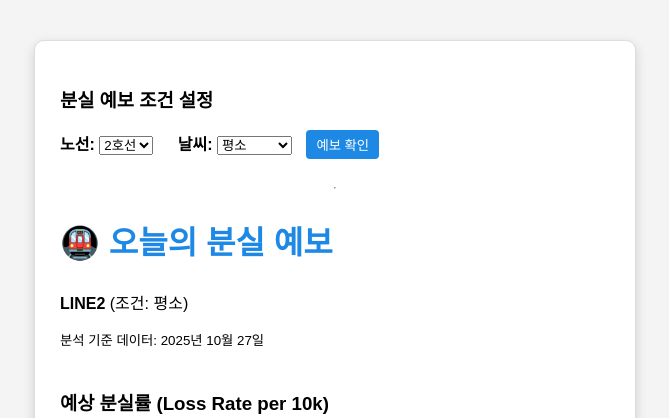
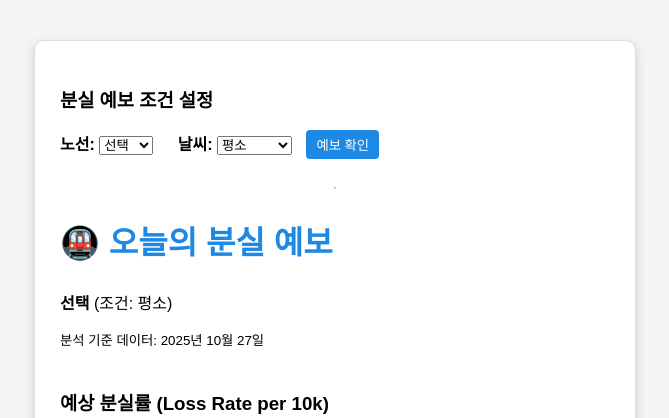
Before and after one commit to ZakZak0112/pickuplog, a Django app: page / in a window 1280 px wide. Shown: the top 418 px of the page, without its empty margins (305-974 px from the left). Run offline with Django 5.2, Linux system fonts and the light colour scheme; data that the repository does not hold is empty.

Commit message:
add line code filter

```diff
--- a/main/templates/main/home.html
+++ b/main/templates/main/home.html
@@ -52,9 +52,16 @@
             <h3>분실 예보 조건 설정</h3>
             <label for="line" style="font-weight: bold;">노선:</label>
             <select name="line" id="line">
+                <option value="선택">선택</option>
+                <option value="LINE1" {% if line == 'LINE1' %}selected{% endif %}>1호선</option>
                 <option value="LINE2" {% if line == 'LINE2' %}selected{% endif %}>2호선</option>
-                <option value="LINE1" {% if line == 'LINE1' %}selected{% endif %}>1호선</option>
                 <option value="LINE3" {% if line == 'LINE3' %}selected{% endif %}>3호선</option>
+                <option value="LINE4" {% if line == 'LINE4' %}selected{% endif %}>4호선</option>
+                <option value="LINE5" {% if line == 'LINE5' %}selected{% endif %}>5호선</option>
+                <option value="LINE6" {% if line == 'LINE6' %}selected{% endif %}>6호선</option>
+                <option value="LINE7" {% if line == 'LINE7' %}selected{% endif %}>7호선</option>
+                <option value="LINE8" {% if line == 'LINE8' %}selected{% endif %}>8호선</option>
+                <option value="LINE9" {% if line == 'LINE9' %}selected{% endif %}>9호선</option>
             </select>
 
             <label for="condition" style="font-weight: bold; margin-left: 20px;">날씨:</label>
--- a/main/views.py
+++ b/main/views.py
@@ -147,12 +147,12 @@ def home(request):
     PickUpLog 홈 화면 뷰: 오늘의 분실 예보 및 RII 기반 인사이트를 제공합니다.
     """
     # 1. 사용자 입력 및 기본 설정
-    line_input = request.GET.get('line', 'LINE2')
+    line_input = request.GET.get('line', '선택')
     is_rainy_today = (request.GET.get('condition', '평소') == '비오는 날')
 
     # 2. RII 데이터 조회 및 평균 계산
     try:
-        # DB에서 RII 평균을 계산 (reports.py에서 생성된 가상 데이터를 기반으로)
+        # DB에서 RII 평균을 계산
         avg_rii = RainImpactReport.objects.aggregate(avg_rii=Avg('rain_impact_index'))['avg_rii']
     except Exception:
         # 데이터가 없거나 모델 정의 오류 시 기본값 설정
@@ -291,15 +291,6 @@ def trend_analysis(request):
     # --------------------------------------------------
     # 1️⃣ Trend 데이터 (LostItem 집계)
     # 최근 90일 데이터만 사용
-    queryset = LostItem.objects.filter()
-
-    trend_data = (
-        queryset
-        .annotate(weekday=ExtractWeekDay('registered_at'))  # 1=일요일, 2=월요일 ...
-        .values('line', 'station', 'weekday')
-        .annotate(count=Count('id'))
-        .order_by('line', 'station', 'weekday')
-    )
 
     reports = RainImpactReport.objects.all()
     line_stats = (
@@ -318,9 +309,6 @@ def trend_analysis(request):
 
     return render(request, 'main/trend_analysis.html', context)
 def correlation_analysis(request):
-    today = timezone.now().date()
-    start_date = today - timedelta(days=30)
-
     # 최근 30일 기온, 강수, 분실물 개수 집계
     weather_data = WeatherDaily.objects.filter()
     lost_data = (
```
Also changed, not shown: .cache.sqlite.
